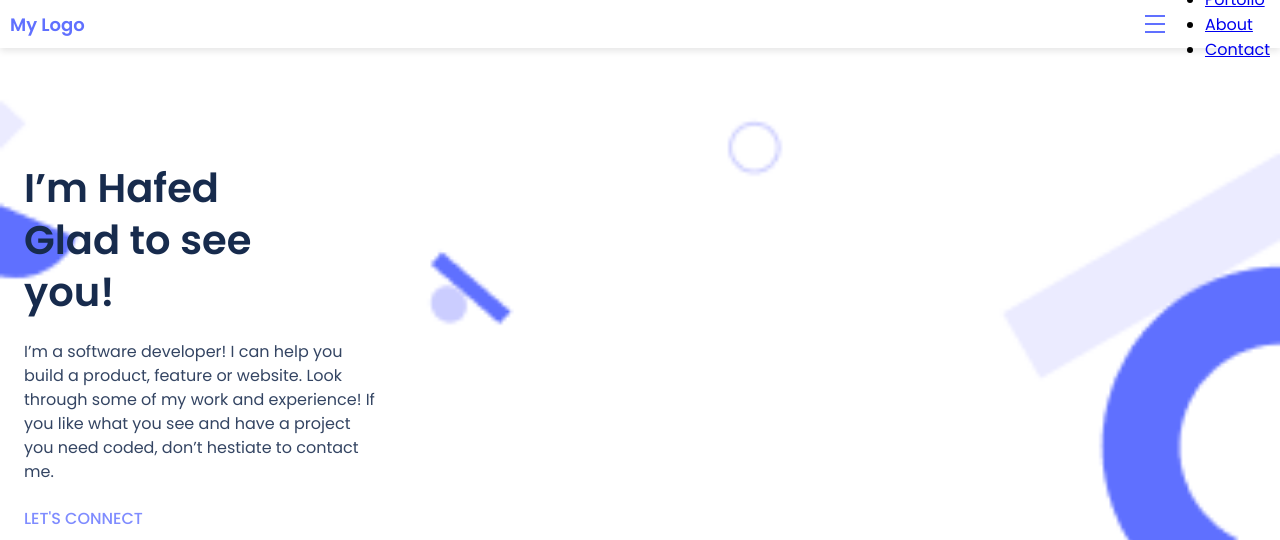
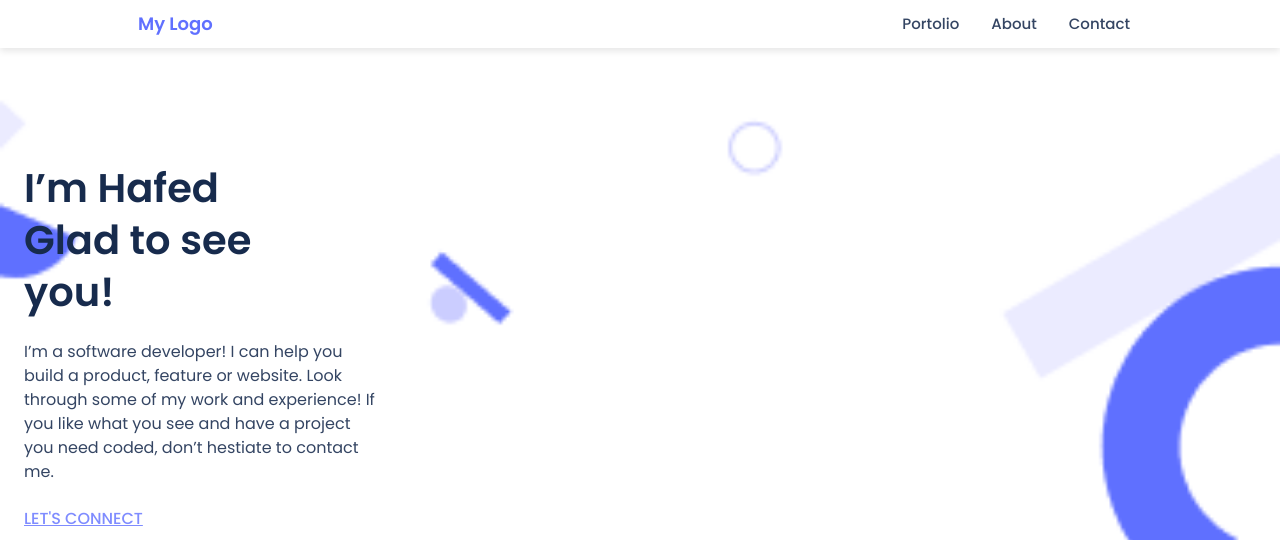
Before and after one commit to hafedEfheij/mobile-portfolio, a website: page index.html in a window 1280 px wide. Shown: the top 540 px of the page. Drawn offline with Linux system fonts and the light colour scheme.

Commit message:
add css file for desktop version

```diff
--- a/styles.css
+++ b/styles.css
@@ -2,11 +2,14 @@ html,
 body {
   margin: 0;
   padding: 0;
-  font-family: "Poppins", sans-serif;
+  font-family: 'Poppins', sans-serif;
   background: #f7f7f9;
 }
 
+/* HEADER TOOLBAR SECTION */
+
 header {
+  box-sizing: border-box;
   position: fixed;
   top: 0;
   left: 0;
@@ -14,10 +17,18 @@ header {
   width: 100%;
   background: #fff;
   box-shadow: 0 3px 7px rgba(0, 0, 0, 0.1);
+  z-index: 9999;
+}
+
+#toolbar {
+  display: flex;
+  height: 48px;
+  justify-content: space-between;
 }
 
 #logo {
   font-size: 18px;
+  line-height: 20px;
   font-weight: 700;
   color: #6070ff;
   display: flex;
@@ -26,11 +37,51 @@ header {
   text-decoration: none;
 }
 
-#toolbar {
+#menu-bars-container {
+  padding-right: 10px;
   display: flex;
-  height: 48px;
-  justify-content: space-between;
+  align-items: center;
 }
+
+.menu-bar {
+  width: 20px;
+  height: 2px;
+  background-color: #6070ff;
+  margin: 6px 0;
+}
+
+#menu {
+  display: none;
+}
+
+@media screen and (min-width: 768px) {
+  header {
+    padding-left: 10%;
+    padding-right: 10%;
+  }
+  #menu-bars {
+    display: none;
+  }
+  #menu {
+    display: block;
+    list-style: none;
+    display: flex;
+  }
+  #menu a {
+    text-decoration: none;
+    padding: 12px;
+    margin-left: 8px;
+    font-weight: 500;
+    font-size: 15px;
+    line-height: 20px;
+    display: flex;
+    align-items: center;
+    text-align: center;
+    color: #344563;
+  }
+}
+
+/* HEADLINE SECTION */
 
 #headline-container {
   box-sizing: border-box;
@@ -40,7 +91,7 @@ header {
   height: 100%;
   min-width: 375px;
   width: 100%;
-  background-image: url("images/background.png");
+  background-image: url('images/background.png');
   background-repeat: no-repeat;
   background-size: cover;
   border-radius: 0 0 0 90px;
@@ -56,17 +107,37 @@ header {
   row-gap: 12px;
 }
 
-#menu-bars-container {
-  padding-right: 10px;
+.header {
+  margin: 0;
+  padding: 0;
+  width: 100%;
+  max-width: 355px;
+  font-size: 40px;
+  line-height: 52px;
+  font-weight: 700;
+  color: #172b4d;
   display: flex;
-  align-items: center;
+  align-items: flex-end;
 }
 
-.menu-bar {
-  width: 20px;
-  height: 2px;
-  background-color: #6070ff;
-  margin: 6px 0;
+.text {
+  margin: 10px 0;
+  padding: 0;
+  font-size: 16px;
+  line-height: 24px;
+  width: 100%;
+  max-width: 355px;
+  overflow: auto;
+  color: #344563;
+}
+
+#connect {
+  box-sizing: border-box;
+  font-weight: 500;
+  font-size: 16px;
+  line-height: 24px;
+  color: #7f8cff;
+  text-transform: uppercase;
 }
 
 #social-icons {
@@ -83,6 +154,8 @@ header {
   margin-right: 12px;
   font-size: 24px;
 }
+
+/* WORKS SECTION */
 
 #works {
   display: grid;
@@ -114,40 +187,6 @@ header {
   font-size: 32px;
   line-height: 44px;
   color: #172b4d;
-}
-
-.header {
-  margin: 0;
-  padding: 0;
-  width: 100%;
-  max-width: 355px;
-  font-size: 40px;
-  line-height: 52px;
-  font-weight: 700;
-  color: #172b4d;
-  display: flex;
-  align-items: flex-end;
-}
-
-.text {
-  margin: 10px 0;
-  padding: 0;
-  font-size: 16px;
-  line-height: 24px;
-  width: 100%;
-  max-width: 355px;
-  overflow: auto;
-  color: #344563;
-}
-
-#connect {
-  box-sizing: border-box;
-  text-decoration: none;
-  font-weight: 500;
-  font-size: 16px;
-  line-height: 24px;
-  color: #7f8cff;
-  text-transform: uppercase;
 }
 
 .work-card > .experience {
@@ -231,8 +270,13 @@ header {
 }
 
 .btn:active {
-  background-color: #2230d2;
+  background: #2230d2;
+  color: #fff;
+  box-shadow: 0 8px 16px rgba(64, 83, 252, 0.24);
+  border: 1px solid #fff;
 }
+
+/* ABOUT SECTION */
 
 #about-container {
   box-sizing: border-box;
@@ -253,7 +297,6 @@ header {
   flex-direction: column;
   justify-content: flex-start;
   row-gap: 12px;
-  margin-bottom: 100px;
 }
 
 #categories-container {
@@ -306,12 +349,6 @@ header {
   row-gap: 12px;
 }
 
-.detail > img {
-  mix-blend-mode: multiply;
-  object-fit: contain;
-  padding-right: 16px;
-}
-
 .detail {
   box-sizing: border-box;
   min-width: 303px;
@@ -324,6 +361,14 @@ header {
   align-items: center;
   padding: 10px;
 }
+
+.detail > img {
+  object-fit: contain;
+  mix-blend-mode: multiply;
+  padding-right: 16px;
+}
+
+/* CONTACT SECTION */
 
 #contact-form-container {
   margin: 0;
@@ -446,6 +491,8 @@ input {
   border: 1px solid #fff;
 }
 
+/* FOOTER SECTION */
+
 #footer {
   height: 35px;
   width: 100%;
```
